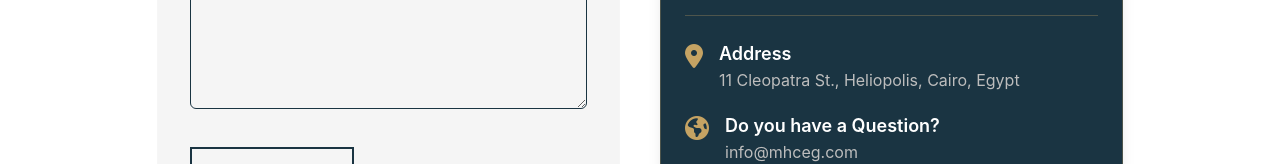
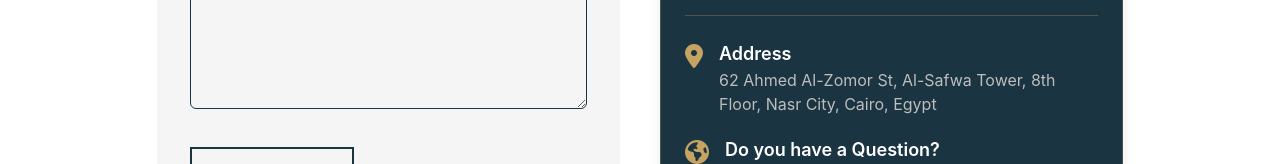
Before and after one commit to mhceg791-199/MHCEG-Website, a React (Vite) app: page /contact-us in a window 1280 px wide. Shown: the part 1042-1206 px from the top of the page. Built offline with nearby package versions, Linux system fonts and the light colour scheme; what react-lazy-with-preload would draw is missing.

Commit message:
update location

```diff
--- a/src/components/ContactUs/components/ContactMapDetails/ContactMapDetails.jsx
+++ b/src/components/ContactUs/components/ContactMapDetails/ContactMapDetails.jsx
@@ -24,7 +24,7 @@ function ContactMapDetails() {
               rel="noopener noreferrer"
               className="text-gray-400 text-md hover:text-mainGold transition-colors duration-300"
             >
-              11 Cleopatra St., Heliopolis, Cairo, Egypt
+              62 Ahmed Al-Zomor St, Al-Safwa Tower, 8th Floor, Nasr City, Cairo, Egypt
             </a>
           </div>
         </div>
```
